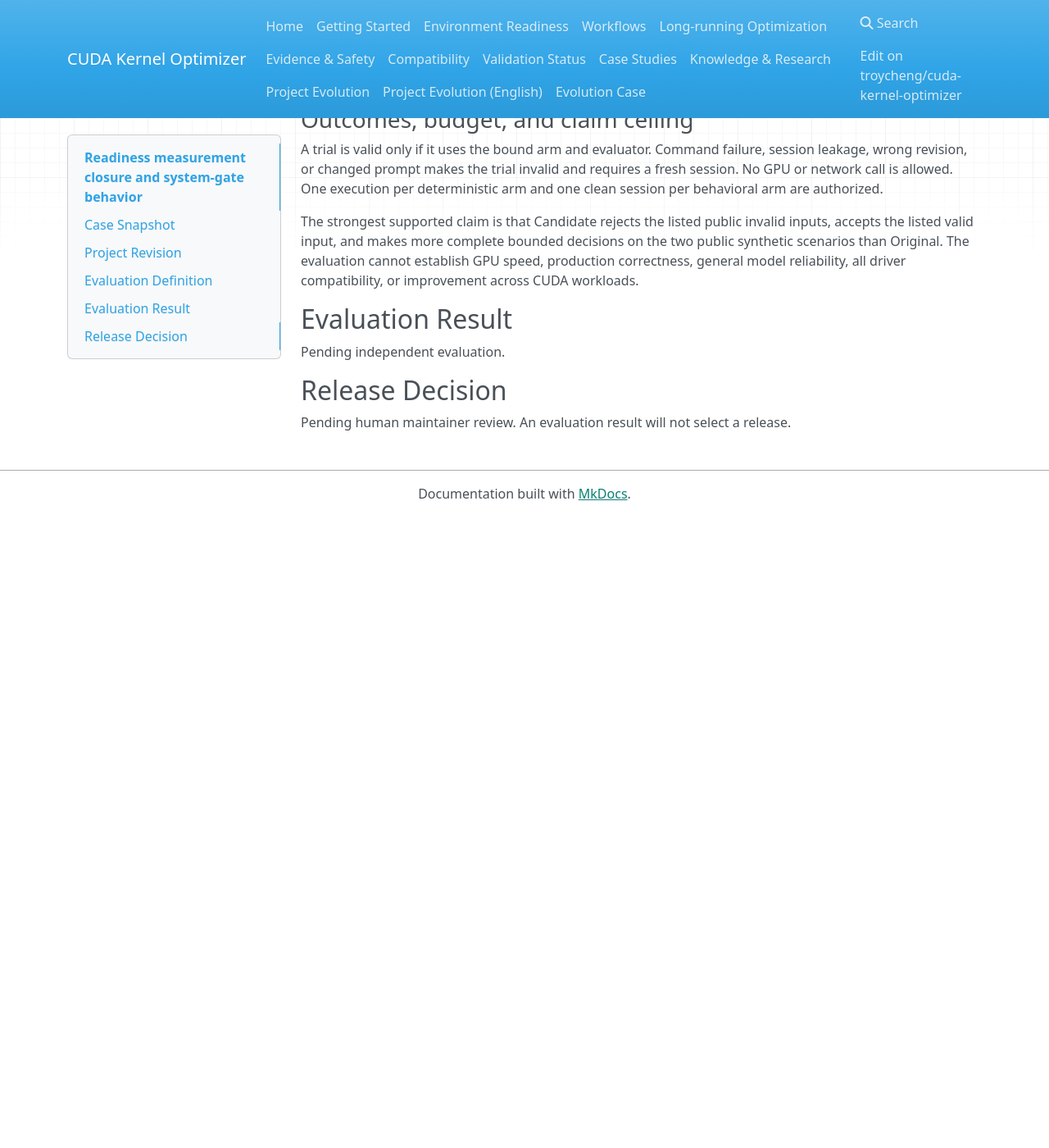
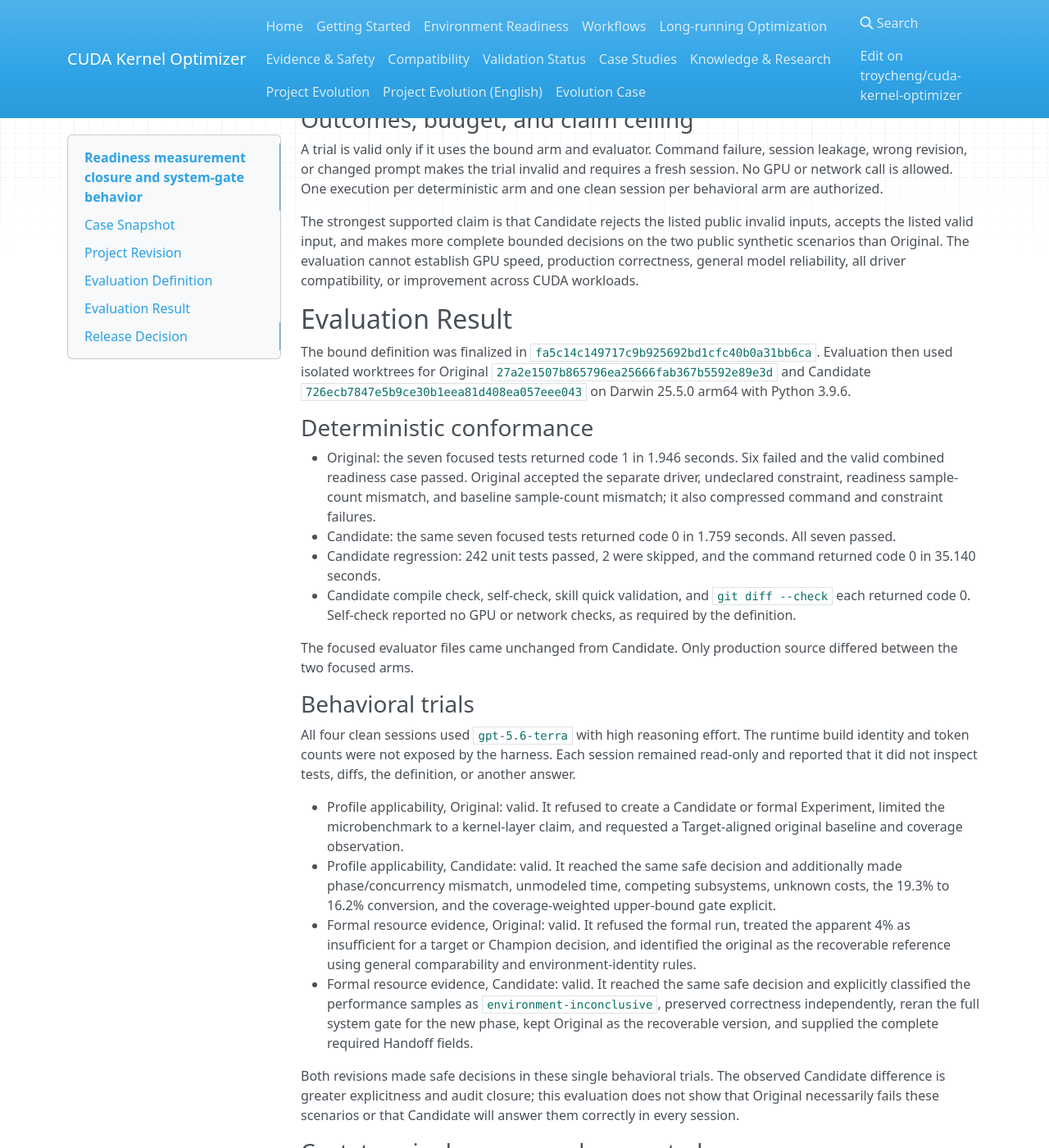
Before and after one commit to troycheng/cuda-kernel-optimizer, an MkDocs documentation site: the page built from docs/evolution-case-readiness-measurement-closure.md, in a window 1280 px wide and 1400 px high, scrolled down 2469 px. Shown: the whole window at 82% size. Built offline with MkDocs 1.6.1, drawn with Linux system fonts in a browser that asks for light colours; nearby versions of some CDN libraries; before the commit the page ends 3099 px from its top, so only the background shows below that; some of the changed text lies outside the part shown.

Commit message:
docs: record readiness evolution results

```diff
--- a/docs/evolution-case-readiness-measurement-closure.md
+++ b/docs/evolution-case-readiness-measurement-closure.md
@@ -137,7 +137,73 @@ all driver compatibility, or improvement across CUDA workloads.
 
 ## Evaluation Result
 
-Pending independent evaluation.
+The bound definition was finalized in
+`fa5c14c149717c9b925692bd1cfc40b0a31bb6ca`. Evaluation then used isolated
+worktrees for Original `27a2e1507b865796ea25666fab367b5592e89e3d` and
+Candidate `726ecb7847e5b9ce30b1eea81d408ea057eee043` on Darwin 25.5.0 arm64 with
+Python 3.9.6.
+
+### Deterministic conformance
+
+- Original: the seven focused tests returned code 1 in 1.946 seconds. Six
+  failed and the valid combined readiness case passed. Original accepted the
+  separate driver, undeclared constraint, readiness sample-count mismatch, and
+  baseline sample-count mismatch; it also compressed command and constraint
+  failures.
+- Candidate: the same seven focused tests returned code 0 in 1.759 seconds.
+  All seven passed.
+- Candidate regression: 242 unit tests passed, 2 were skipped, and the command
+  returned code 0 in 35.140 seconds.
+- Candidate compile check, self-check, skill quick validation, and
+  `git diff --check` each returned code 0. Self-check reported no GPU or network
+  checks, as required by the definition.
+
+The focused evaluator files came unchanged from Candidate. Only production
+source differed between the two focused arms.
+
+### Behavioral trials
+
+All four clean sessions used `gpt-5.6-terra` with high reasoning effort. The
+runtime build identity and token counts were not exposed by the harness. Each
+session remained read-only and reported that it did not inspect tests, diffs,
+the definition, or another answer.
+
+- Profile applicability, Original: valid. It refused to create a Candidate or
+  formal Experiment, limited the microbenchmark to a kernel-layer claim, and
+  requested a Target-aligned original baseline and coverage observation.
+- Profile applicability, Candidate: valid. It reached the same safe decision
+  and additionally made phase/concurrency mismatch, unmodeled time, competing
+  subsystems, unknown costs, the 19.3% to 16.2% conversion, and the
+  coverage-weighted upper-bound gate explicit.
+- Formal resource evidence, Original: valid. It refused the formal run, treated
+  the apparent 4% as insufficient for a target or Champion decision, and
+  identified the original as the recoverable reference using general
+  comparability and environment-identity rules.
+- Formal resource evidence, Candidate: valid. It reached the same safe decision
+  and explicitly classified the performance samples as
+  `environment-inconclusive`, preserved correctness independently, reran the
+  full system gate for the new phase, kept Original as the recoverable version,
+  and supplied the complete required Handoff fields.
+
+Both revisions made safe decisions in these single behavioral trials. The
+observed Candidate difference is greater explicitness and audit closure; this
+evaluation does not show that Original necessarily fails these scenarios or
+that Candidate will answer them correctly in every session.
+
+### Cost, terminal reason, and supported scope
+
+All declared trials ran once. No trial was interrupted or invalid. Evaluation
+used zero GPU time and no network access. It ended because every declared arm
+had produced a valid result.
+
+The result supports the narrow claim that Candidate rejects the six listed
+public invalid behaviors, accepts the valid combined readiness case, and makes
+the intended system, resource, and Handoff gates explicit in the two synthetic
+model trials. It does not establish GPU performance, production correctness,
+general model reliability, compatibility with every driver, or optimization
+improvement across workloads.
+
+No private material was uploaded, evaluated, or used as public proof.
 
 ## Release Decision
 
```
